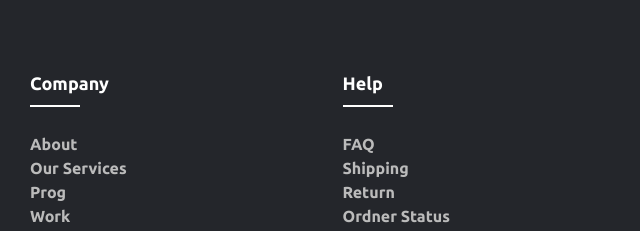
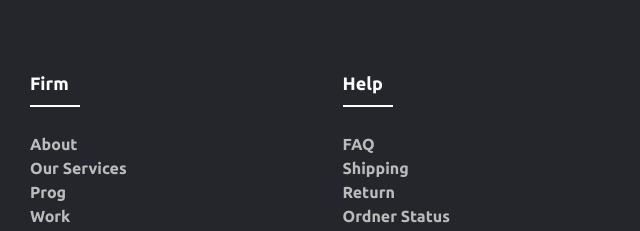
Before and after one commit to Valik-it/inventum, a plain HTML site: page index.html in a window 1280 px wide. Shown: the part 5660-5891 px from the top of the page, 0-640 px from the left. Drawn offline with Linux system fonts and the light colour scheme.

Commit message:
Update index.html

```diff
--- a/index.html
+++ b/index.html
@@ -236,7 +236,7 @@
 		<div class="container">
 			<div class="row">
 				<div class="footer-col">
-					<h4>Company</h4>
+					<h4>Firm</h4>
 					<ul>
 						<li><a href="#">about</a></li>
 						<li><a href="#">our services</a></li>
```
